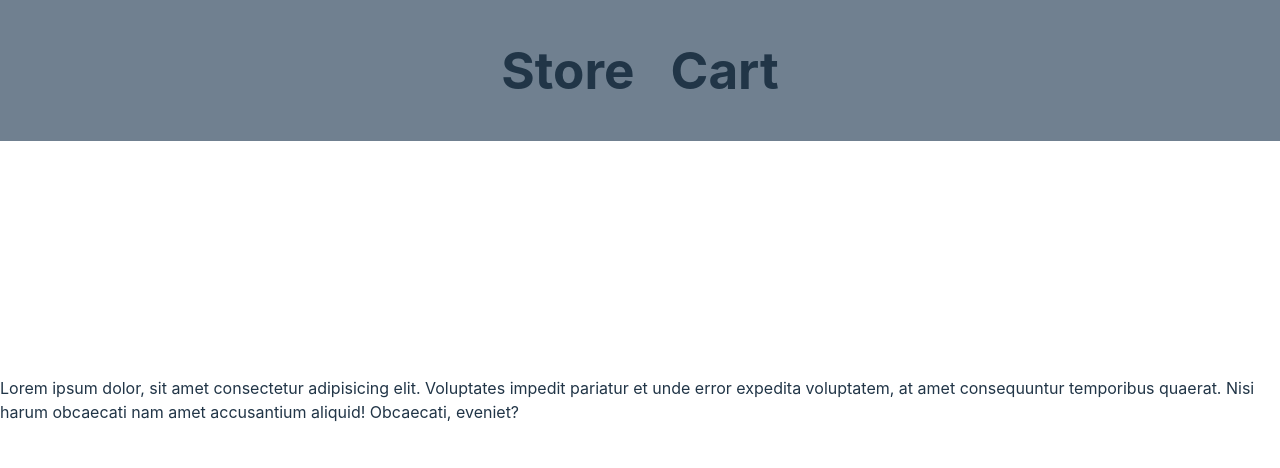
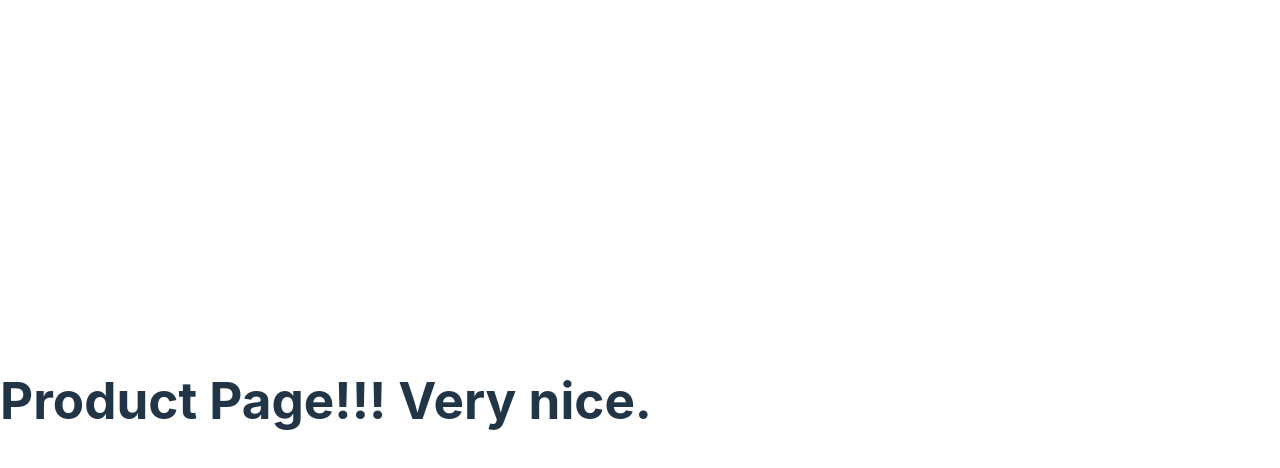
Before and after one commit to worsleyj/react-shopping-cart, a React (Vite) app: page /product-example in a window 1280 px wide. Shown: the top 468 px of the page. Built offline with nearby package versions, Linux system fonts and the light colour scheme.

Commit message:
add react router and basic routing

```diff
--- a/package.json
+++ b/package.json
@@ -11,7 +11,8 @@
   },
   "dependencies": {
     "react": "^18.3.1",
-    "react-dom": "^18.3.1"
+    "react-dom": "^18.3.1",
+    "react-router-dom": "^6.26.2"
   },
   "devDependencies": {
     "@eslint/js": "^9.11.1",
--- /dev/null
+++ b/src/Product.jsx
@@ -0,0 +1,9 @@
+const Product = () => {
+  return (
+    <>
+      <h1>Product Page!!! Very nice.</h1>
+    </>
+  );
+};
+
+export default Product;
--- a/src/main.jsx
+++ b/src/main.jsx
@@ -1,10 +1,17 @@
-import { StrictMode } from 'react'
-import { createRoot } from 'react-dom/client'
-import App from './App.jsx'
-import './index.css'
+import { StrictMode } from "react";
+import { createRoot } from "react-dom/client";
+import { createBrowserRouter, RouterProvider } from "react-router-dom";
+import App from "./App.jsx";
+import Product from "./Product.jsx";
+import "./index.css";
 
-createRoot(document.getElementById('root')).render(
+const router = createBrowserRouter([
+  { path: "/", element: <App /> },
+  { path: "product-example", element: <Product /> },
+]);
+
+createRoot(document.getElementById("root")).render(
   <StrictMode>
-    <App />
-  </StrictMode>,
-)
+    <RouterProvider router={router} />
+  </StrictMode>
+);
```
Also changed, not shown: 1 other file (tests, documents, lock files or other folders).
